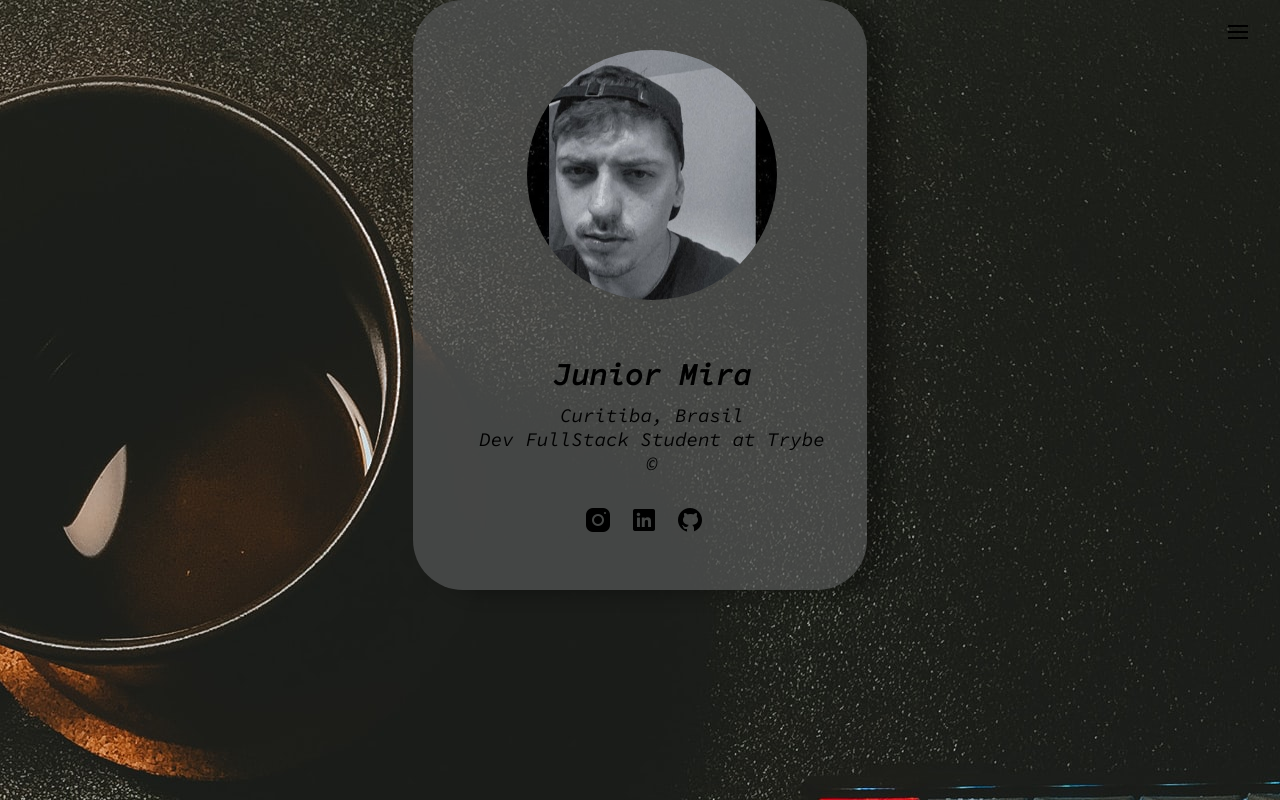
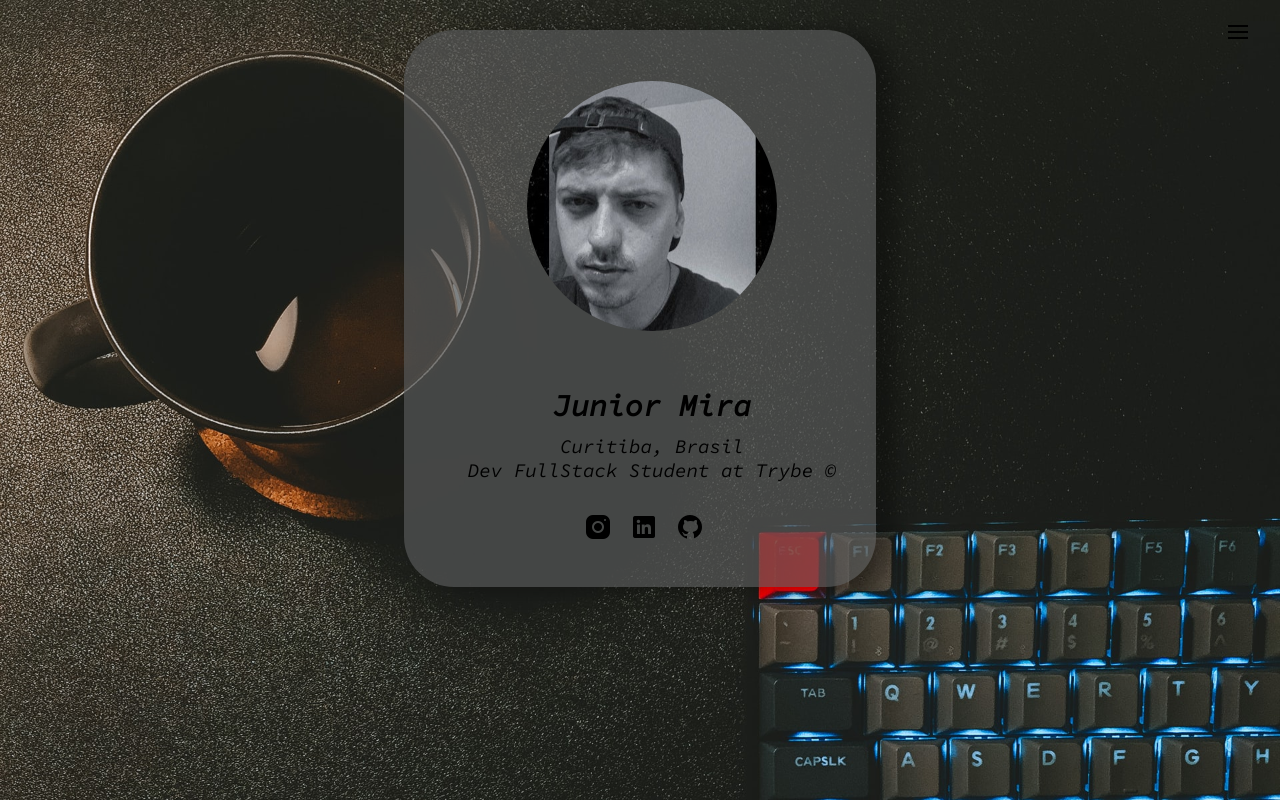
Before and after one commit to JuniorMira0/Portifolio, a plain HTML site: page index.html in a window 1280 px wide. Shown: the top 800 px of the page. Drawn offline with Linux system fonts and the light colour scheme.

Commit message:
arruma layout

```diff
--- a/style.css
+++ b/style.css
@@ -14,27 +14,25 @@ body {
     background: url(Fotos\ projeto/fundo1.jpg)no-repeat top center;
     background-attachment:fixed;
     /* backgound fixo */
-   /*  background-size: cover;
+    background-size: cover;
     display: grid;
     align-items: center;
     justify-items: center;
     height: 1200px;
-    padding-top: 30px; */
+    padding-top: 30px;
 }
 .box {
     background:#585959af ;
-    padding:;
+    padding: 4rem;
     box-shadow: 20px 2px 20px rgba(0, 0, 0, 0.329);
     border-radius: 50px;
-    width: 350px;
     text-align: center;
     padding: 50px 40px 40px 64px;
-    height: 500px;
-    margin: 0 auto 0 auto;
+
 }
 .perfil {
     border-radius: 50%;
-    margin: 0 auto 0 auto;
+    margin-top: 1px;
     max-width: 250px;
 }
 .box  h1 {
```
